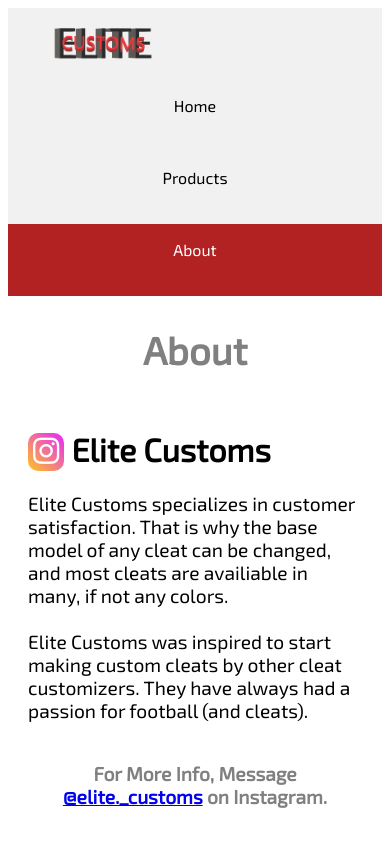
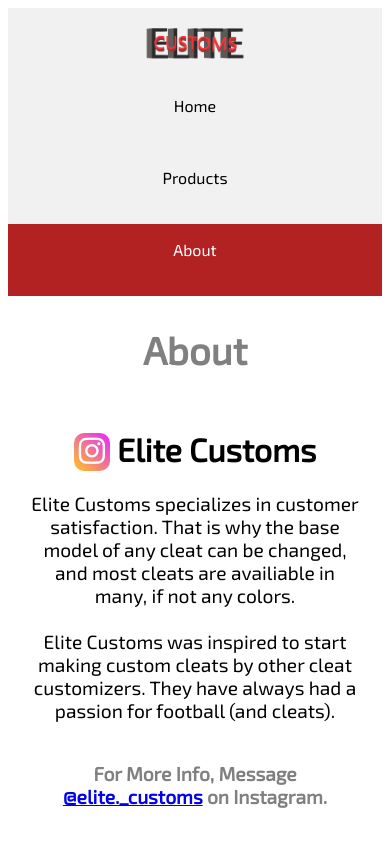
Before and after one commit to WalleNet/EliteCustoms, a plain HTML site: page about.html in a window 390 px wide. Drawn offline with Linux system fonts and the light colour scheme.

Commit message:
mobile responsiveness update

```diff
--- a/styles.css
+++ b/styles.css
@@ -54,6 +54,9 @@ html{
     .sidebar a {
         text-align: center;
         float: none;
+    }
+    .logo {
+        margin:auto;
     }
 }
 
@@ -233,6 +236,7 @@ html{
 @media screen and (max-width:700px){
     .about-founder{
         margin:10px;
+        text-align:center;
     }
 }
 .about-founder p {
```
